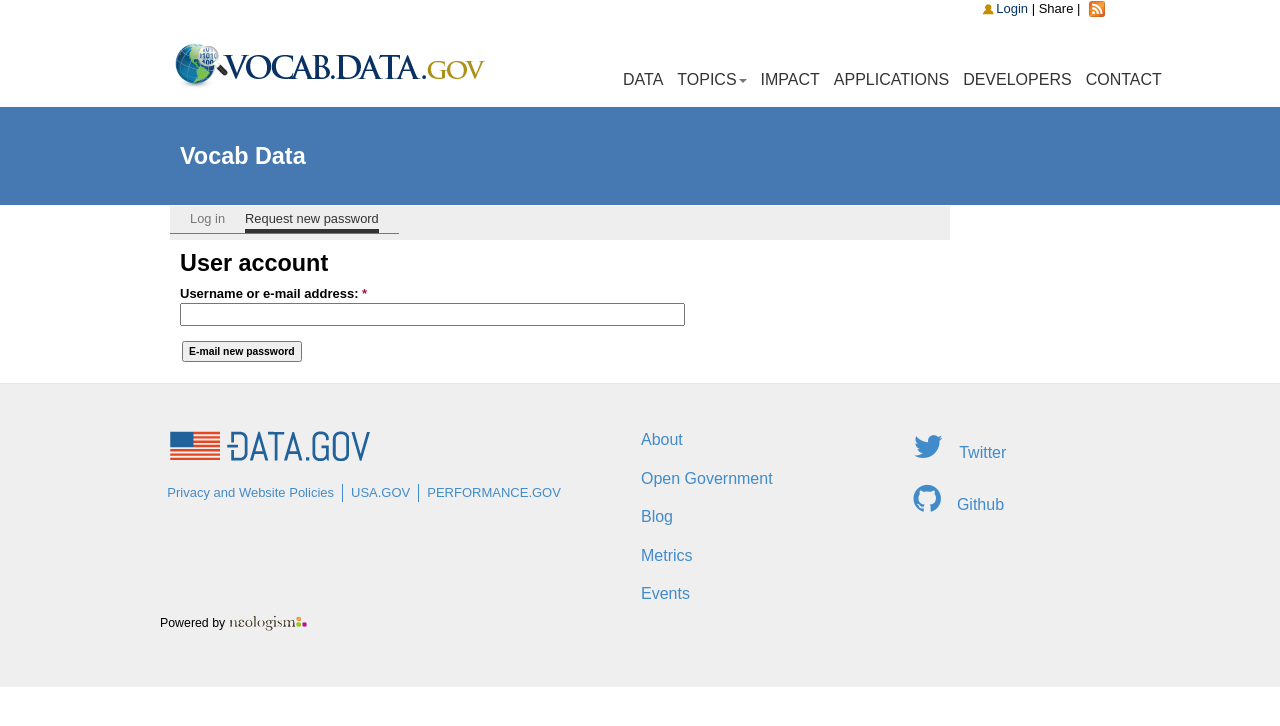
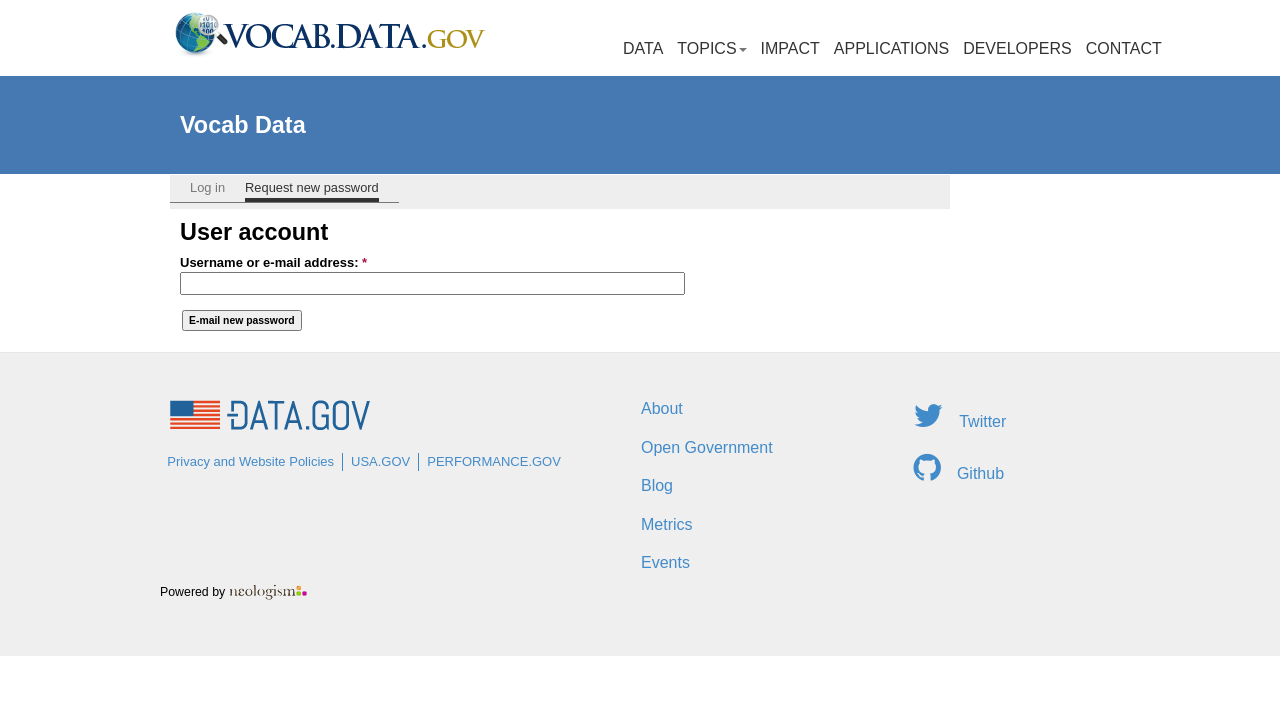
Before and after one commit to GSA/vocab.data.gov, a plain HTML site: page user/password/index.html in a window 1280 px wide. Drawn offline with Linux system fonts and the light colour scheme.

Commit message:
login links removed

```diff
--- a/user/password/index.html
+++ b/user/password/index.html
@@ -34,29 +34,6 @@ jQuery.extend(Drupal.settings, { "basePath": "/" });
       <div id="skip">
         <a href="#main-content-area">Skip to Main Content Area</a>
       </div>
-
-      <!-- header-top row: width = grid_width -->
-
-      <!-- header-group row: width = grid_width -->
-      <div id="header-group-wrapper" class="header-group-wrapper full-width">
-        <div id="header-group" class="header-group row grid12-12">
-          <div id="header-group-inner" class="header-group-inner inner clearfix">
-
-<div id="block-block-3" class="block block-block odd first last grid16-8 grid12-7 fusion-right-content flush-bottom">
-  <div class="inner clearfix">
-            <div class="content clearfix">
-      <a href="../index.html" class="login">Login</a>
-|
-Share
-|
-<a class="feed-icon" href="../../rss.xml/index.html">
-<img width="16" height="16" title="Data.gov Vocabularies RSS" alt="Syndicate content" src="../../sites/all/themes/datagov_fusion/images/feed-icon-28x28.png">
-</a>    </div>
-  </div><!-- /block-inner -->
-</div><!-- /block -->
-                                              </div><!-- /header-group-inner -->
-        </div><!-- /header-group -->
-      </div><!-- /header-group-wrapper -->
 
       <!-- header-group row: width = grid_width -->
       <div id="logo-group-wrapper" class="logo-group-wrapper full-width">
```
